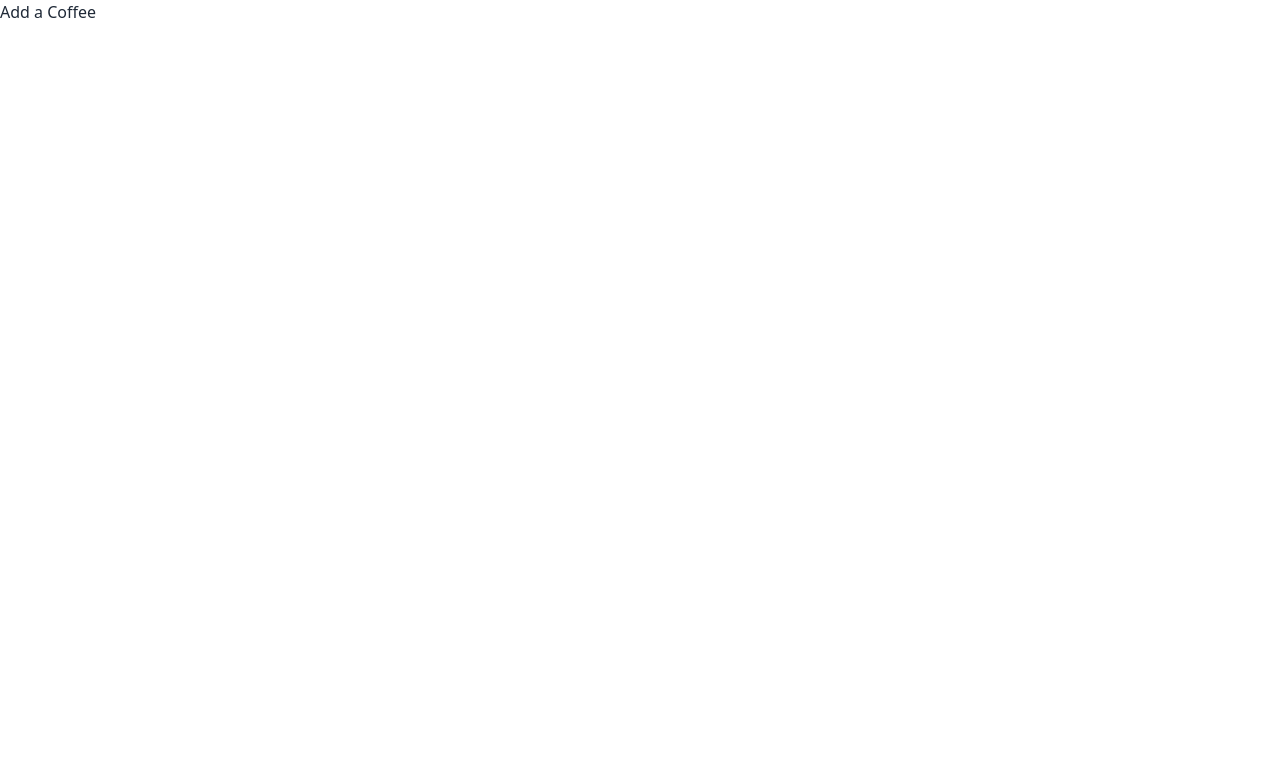
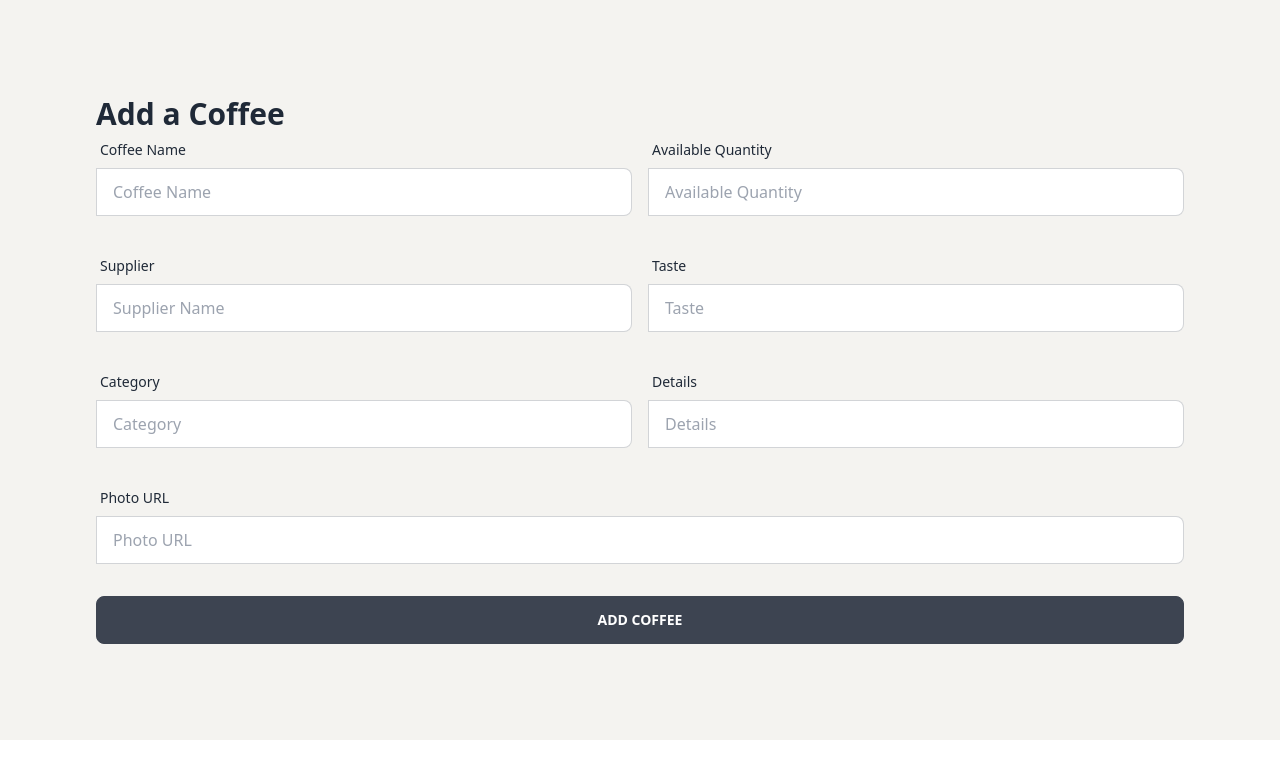
Before and after one commit to arefin-aareef/coffee-store, a React app in the folder client/: page /addCoffee in a window 1280 px wide. Shown: the top 778 px of the page. Built offline with nearby package versions, Linux system fonts and the light colour scheme; the HTML template or start-up script is replaced by a standard one.

Commit message:
coffee form added

```diff
--- a/client/package.json
+++ b/client/package.json
@@ -16,7 +16,8 @@
     "react": "^18.2.0",
     "react-dom": "^18.2.0",
     "react-router-dom": "^6.11.1",
-    "sort-by": "^1.2.0"
+    "sort-by": "^1.2.0",
+    "sweetalert2": "^11.7.5"
   },
   "devDependencies": {
     "@types/react": "^18.0.28",
--- a/client/src/components/AddCoffee.jsx
+++ b/client/src/components/AddCoffee.jsx
@@ -1,9 +1,148 @@
+import Swal from 'sweetalert2'
+
 const AddCoffee = () => {
-    return (
-        <div>
-            <h2>Add a Coffee</h2>
+    const handleAddCoffee = event => {
+        event.preventDefault();
+        const form = event.target;
+        const name = form.name.value;
+        const quantity = form.quantity.value;
+        const supplier = form.supplier.value;
+        const taste = form.taste.value;
+        const category = form.category.value;
+        const details = form.details.value;
+        const photo = form.photo.value;
+
+        const newCoffee = {name, quantity, supplier, taste, category, details, photo}
+
+        console.log(newCoffee);
+
+        fetch('http://localhost:5000/coffee', {
+            method: 'POST',
+            headers: {
+                'content-type': 'application/json'
+            },
+            body: JSON.stringify(newCoffee)
+        })
+        .then(res => res.json())
+        .then(data => {
+            console.log(data);
+            if(data.insertedId){
+                Swal.fire({
+                    title: 'Success!',
+                    text: 'Coffee Added Successfully',
+                    icon: 'success',
+                    confirmButtonText: 'Close'
+                  })
+            }
+        })
+    }
+  return (
+    <div className="bg-[#f4f3f0] p-24">
+      <h2 className="text-3xl font-bold">Add a Coffee</h2>
+      <form onSubmit={handleAddCoffee}>
+        <div className="md:flex mb-8">
+          <div className="form-control md:w-1/2">
+            <label className="label">
+              <span className="label-text">Coffee Name</span>
+            </label>
+            <label className="input-group">
+              <input
+                type="text"
+                name="name"
+                placeholder="Coffee Name"
+                className="input input-bordered w-full"
+              />
+            </label>
+          </div>
+          <div className="form-control md:w-1/2 ml-4">
+            <label className="label">
+              <span className="label-text">Available Quantity</span>
+            </label>
+            <label className="input-group">
+              <input
+                type="text"
+                name="quantity"
+                placeholder="Available Quantity"
+                className="input input-bordered w-full"
+              />
+            </label>
+          </div>
         </div>
-    );
+        <div className="md:flex mb-8">
+          <div className="form-control md:w-1/2">
+            <label className="label">
+              <span className="label-text">Supplier</span>
+            </label>
+            <label className="input-group">
+              <input
+                type="text"
+                name="supplier"
+                placeholder="Supplier Name"
+                className="input input-bordered w-full"
+              />
+            </label>
+          </div>
+          <div className="form-control md:w-1/2 ml-4">
+            <label className="label">
+              <span className="label-text">Taste</span>
+            </label>
+            <label className="input-group">
+              <input
+                type="text"
+                name="taste"
+                placeholder="Taste"
+                className="input input-bordered w-full"
+              />
+            </label>
+          </div>
+        </div>
+        <div className="md:flex mb-8">
+          <div className="form-control md:w-1/2">
+            <label className="label">
+              <span className="label-text">Category</span>
+            </label>
+            <label className="input-group">
+              <input
+                type="text"
+                name="category"
+                placeholder="Category"
+                className="input input-bordered w-full"
+              />
+            </label>
+          </div>
+          <div className="form-control md:w-1/2 ml-4">
+            <label className="label">
+              <span className="label-text">Details</span>
+            </label>
+            <label className="input-group">
+              <input
+                type="text"
+                name="details"
+                placeholder="Details"
+                className="input input-bordered w-full"
+              />
+            </label>
+          </div>
+        </div>
+        <div className="mb-8">
+          <div className="form-control w-full">
+            <label className="label">
+              <span className="label-text">Photo URL</span>
+            </label>
+            <label className="input-group">
+              <input
+                type="text"
+                name="photo"
+                placeholder="Photo URL"
+                className="input input-bordered w-full"
+              />
+            </label>
+          </div>
+        </div>
+        <input type="submit" value="Add Coffee"  className="btn btn-block"/>
+      </form>
+    </div>
+  );
 };
 
 export default AddCoffee;
```
Also changed, not shown: 2 other files (tests, documents, lock files or other folders).
